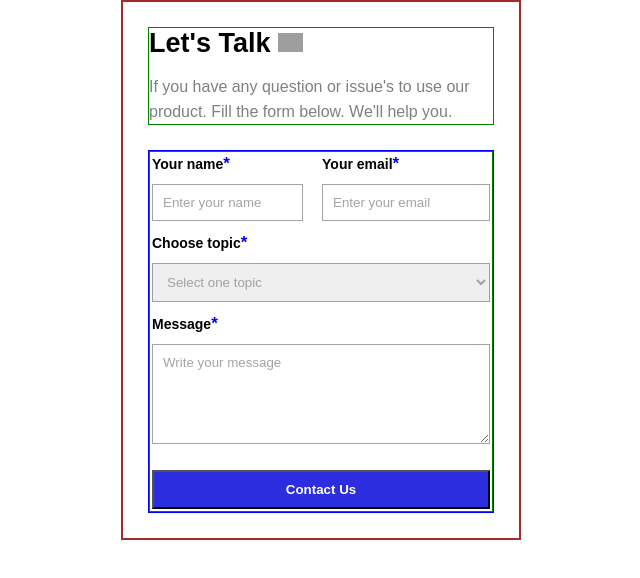
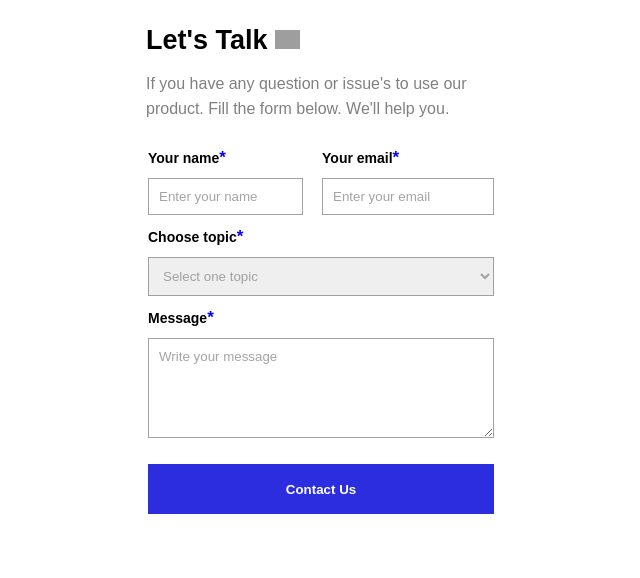
Before and after one commit to trandrev/HomeWork-08.12, a plain HTML site: page index.html in a window 1280 px wide. Shown: the whole page, without its empty margins (319-959 px from the left). Drawn offline with Linux system fonts and the light colour scheme; grey boxes are pictures that could not be loaded.

Commit message:
added actions with the form + minor bugs

```diff
--- a/style.css
+++ b/style.css
@@ -1,3 +1,5 @@
+/* Тело и Описание Формы */
+
 body, * {
     margin: 0;
     padding: 0;
@@ -8,12 +10,12 @@ body, * {
 .feedback-form {
     width: 400px;
     margin: 0 auto;
-    border: 2px solid brown;
+    /* border: 2px solid brown; */
     padding: 25px;
 }
 
 .inform {
-    border: 1px solid green;
+    /* border: 1px solid green; */
 }
 
 .inform h1 {
@@ -33,12 +35,12 @@ body, * {
 /* Форма */
 
 form {
-    border: 1px solid blue;
+    /* border: 1px solid blue; */
     margin-top: 25px;
 }
 
 form table {
-    border: 1px solid green;
+    /* border: 1px solid green; */
     width: 100%;
 }
 
@@ -74,11 +76,13 @@ textarea::placeholder {color: rgba(145, 145, 145, 0.833);}
 
 input[type="submit"] {
     width: 100%;
+    height: 50px;
     padding: 10px;
     margin-top: 20px;
     color: white;
     background-color: rgb(45, 45, 224);
     font-weight: bold;
+    border: none;
 }
 
 input[name="name"] {
@@ -98,3 +102,13 @@ input[name="email"] {
 }
 
 input::placeholder {color: rgba(145, 145, 145, 0.833);;}
+
+/* Действия с формой */
+
+select:focus{
+    color: black;
+}
+
+input[type="submit"]:hover {
+    background-color: rgb(18, 45, 154);
+}
```
